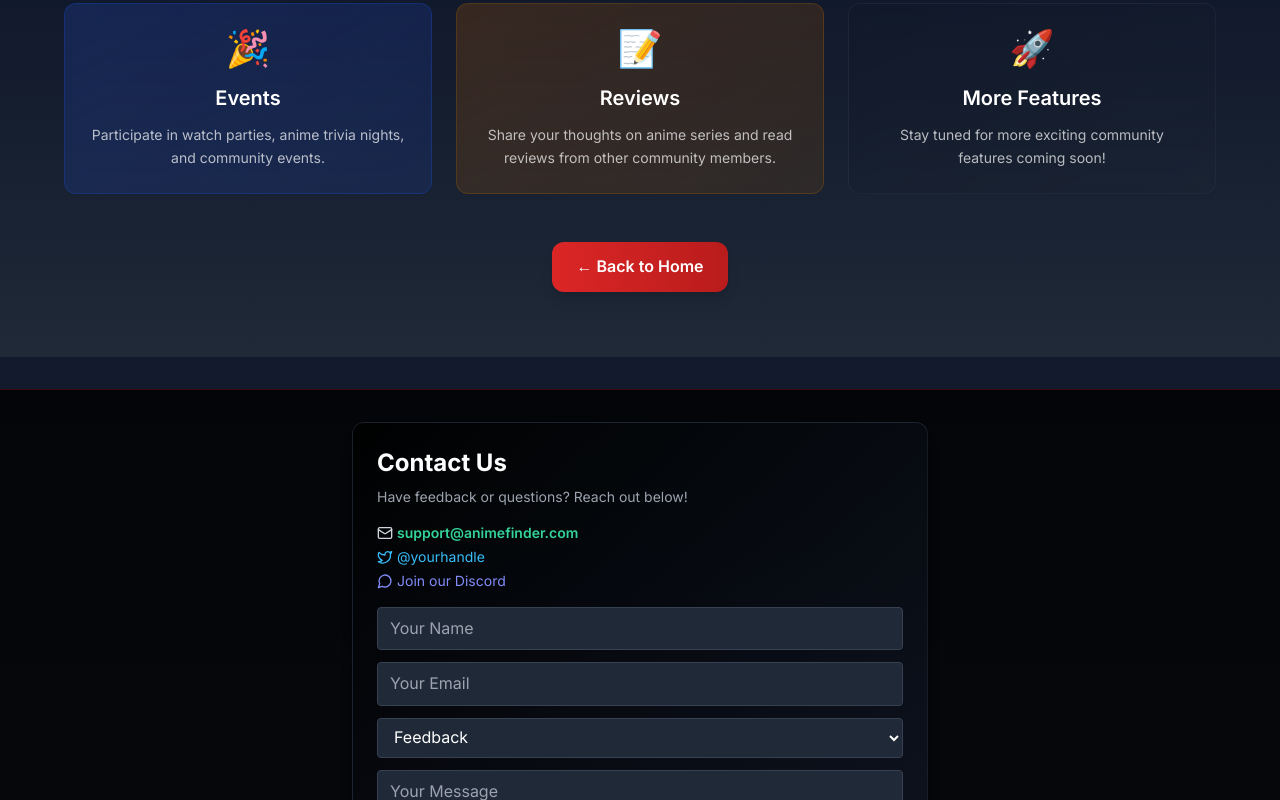
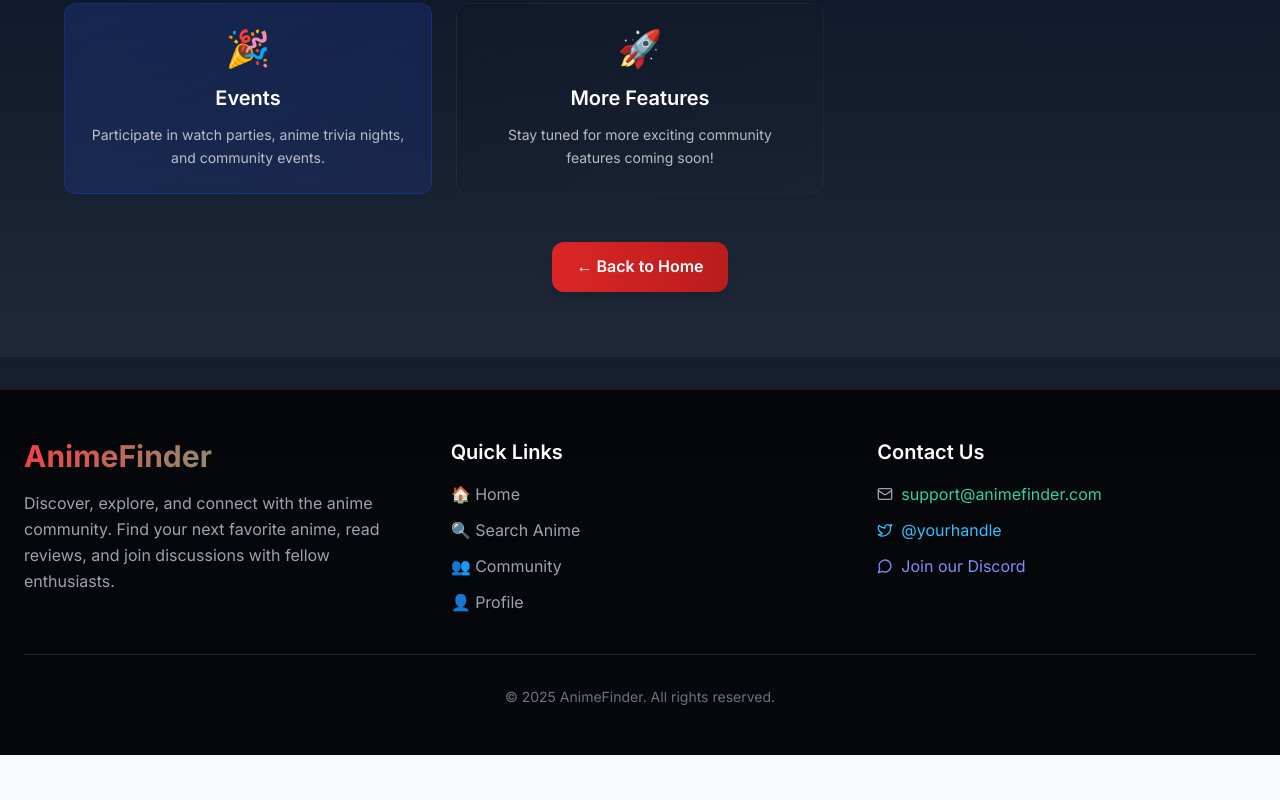
Before and after one commit to pradyumn980/anime, a React (Vite) app: page /community in a window 1280 px wide. Shown: the part 520-1320 px from the top of the page. After the commit the page ends 1275 px from the top, so only its background shows below. Built offline with nearby package versions, Linux system fonts and the light colour scheme.

Commit message:
some changes

```diff
--- a/src/App.tsx
+++ b/src/App.tsx
@@ -7,9 +7,9 @@ import { useAuth } from "./lib/AuthContext";
 import ProtectedRoute from "./ProtectedRoute";
 import { AnimeDetails } from "./AnimeDetails";
 import { Profile } from "./Profile";
-import { useEffect } from "react";
+import { useEffect, useState } from "react";
 import Community from "./Community";
-import Contact from "./components/Contact";
+import Footer from "./components/Footer";
 import ResetPassword from "./ResetPassword";
 import { useNavigationType } from "react-router-dom";
 
@@ -19,17 +19,42 @@ export function App() {
   const navigate = useNavigate();
   const navigationType = useNavigationType();
 
+  const [isScrolled, setIsScrolled] = useState(false);
+
+  useEffect(() => {
+    const handleScroll = () => {
+      setIsScrolled(window.scrollY > 100);
+    };
+    window.addEventListener("scroll", handleScroll);
+    return () => window.removeEventListener("scroll", handleScroll);
+  }, []);
+
   const hideHeader = location.pathname === "/login" || location.pathname === "/signup" || location.pathname === "/reset";
   const avatar = user?.avatar;
+
+  // Determine if back button should be shown
+  const hideBackButton = ["/", "/login", "/signup", "/reset"].includes(location.pathname);
 
   return (
     <div className="flex flex-col w-full min-h-screen bg-gradient-to-b from-black via-[#0f172a] to-[#1f2937]">
       {/* Header */}
       {!hideHeader && (
         <header className="backdrop-blur-md bg-black/60 border-b border-red-700/30 shadow-2xl p-4 flex justify-between items-center sticky top-0 z-50">
-          <h1 className="text-2xl font-bold bg-gradient-to-r from-red-500 to-emerald-400 bg-clip-text text-transparent drop-shadow-lg">
-            AnimeFinder
-          </h1>
+          <div className="flex items-center gap-4">
+            {/* Back arrow button on all pages except home/login/signup/reset */}
+            {!hideBackButton && (
+              <button
+                onClick={() => navigate(-1)}
+                className="group flex items-center justify-center w-10 h-10 bg-white border-2 border-red-600 rounded-full shadow-lg hover:bg-red-600 transition-all duration-200 focus:outline-none"
+                aria-label="Back"
+              >
+                <span className="text-red-600 text-2xl font-bold transition-colors duration-200 group-hover:text-white">←</span>
+              </button>
+            )}
+            <h1 className="text-2xl font-bold bg-gradient-to-r from-red-500 to-emerald-400 bg-clip-text text-transparent drop-shadow-lg ml-0">
+              AnimeFinder
+            </h1>
+          </div>
 
           <nav className="space-x-6 flex items-center">
             <Link
@@ -91,12 +116,7 @@ export function App() {
           <Route path="/reset" element={<ResetPassword />} />
         </Routes>
       </main>
-      {!hideHeader && (
-        <footer className="bg-black/80 border-t border-red-700/30 py-8 mt-8">
-          <Contact />
-          <div className="text-center text-gray-500 text-xs mt-4">&copy; {new Date().getFullYear()} AnimeFinder. All rights reserved.</div>
-        </footer>
-      )}
+      {!hideHeader && <Footer />}
     </div>
   );
 }
--- a/src/Community.tsx
+++ b/src/Community.tsx
@@ -61,16 +61,7 @@ export default function Community() {
             </div>
           </div>
 
-          {/* Reviews Card */}
-          <div className="bg-gradient-to-br from-yellow-900/40 to-yellow-800/20 backdrop-blur-sm border border-yellow-700/30 rounded-xl p-6 hover:scale-105 transition-all duration-300 hover:border-yellow-500/50">
-            <div className="text-center">
-              <div className="text-4xl mb-4">📝</div>
-              <h3 className="text-xl font-semibold text-white mb-3">Reviews</h3>
-              <p className="text-white/70 text-sm leading-relaxed">
-                Share your thoughts on anime series and read reviews from other community members.
-              </p>
-            </div>
-          </div>
+
 
           {/* Coming Soon Card */}
           <div className="bg-gradient-to-br from-gray-900/40 to-gray-800/20 backdrop-blur-sm border border-gray-700/30 rounded-xl p-6 hover:scale-105 transition-all duration-300 hover:border-gray-500/50">
--- /dev/null
+++ b/src/components/Footer.tsx
@@ -0,0 +1,88 @@
+import React from "react";
+import { Link } from "react-router-dom";
+import { Mail, Twitter, MessageCircle } from 'lucide-react';
+
+const Footer: React.FC = () => {
+  return (
+    <footer className="bg-black/80 border-t border-red-700/30 py-12 mt-8">
+      <div className="max-w-7xl mx-auto px-6">
+        <div className="grid grid-cols-1 md:grid-cols-3 gap-12">
+          {/* Website Name and Description */}
+          <div className="space-y-4">
+            <h3 className="text-3xl font-bold bg-gradient-to-r from-red-500 to-emerald-400 bg-clip-text text-transparent">
+              AnimeFinder
+            </h3>
+            <p className="text-gray-400 text-base leading-relaxed">
+              Discover, explore, and connect with the anime community. Find your next favorite anime,
+              read reviews, and join discussions with fellow enthusiasts.
+            </p>
+          </div>
+
+          {/* Navigation Links */}
+          <div className="space-y-4">
+            <h4 className="text-white font-semibold text-xl">Quick Links</h4>
+            <div className="space-y-3">
+              <Link
+                to="/"
+                className="block text-gray-400 hover:text-white transition-colors duration-200 text-base"
+              >
+                🏠 Home
+              </Link>
+              <Link
+                to="/search"
+                className="block text-gray-400 hover:text-white transition-colors duration-200 text-base"
+              >
+                🔍 Search Anime
+              </Link>
+              <Link
+                to="/community"
+                className="block text-gray-400 hover:text-white transition-colors duration-200 text-base"
+              >
+                👥 Community
+              </Link>
+              <Link
+                to="/profile"
+                className="block text-gray-400 hover:text-white transition-colors duration-200 text-base"
+              >
+                👤 Profile
+              </Link>
+            </div>
+          </div>
+
+          {/* Contact Information */}
+          <div className="space-y-4">
+            <h4 className="text-white font-semibold text-xl">Contact Us</h4>
+            <div className="space-y-3 text-base">
+              <div className="flex items-center gap-2 text-gray-400">
+                <Mail className="w-4 h-4" />
+                <a href="mailto:support@animefinder.com" className="text-emerald-400 hover:underline">
+                  support@animefinder.com
+                </a>
+              </div>
+              <div className="flex items-center gap-2 text-gray-400">
+                <Twitter className="w-4 h-4 text-sky-400" />
+                <a href="https://twitter.com/yourhandle" target="_blank" rel="noopener noreferrer" className="text-sky-400 hover:underline">
+                  @yourhandle
+                </a>
+              </div>
+              <div className="flex items-center gap-2 text-gray-400">
+                <MessageCircle className="w-4 h-4 text-indigo-400" />
+                <a href="https://discord.gg/yourdiscord" target="_blank" rel="noopener noreferrer" className="text-indigo-400 hover:underline">
+                  Join our Discord
+                </a>
+              </div>
+            </div>
+          </div>
+        </div>
+
+        <div className="border-t border-gray-700/50 mt-10 pt-8">
+          <div className="text-center text-gray-500 text-sm">
+            &copy; {new Date().getFullYear()} AnimeFinder. All rights reserved.
+          </div>
+        </div>
+      </div>
+    </footer>
+  );
+};
+
+export default Footer;
--- a/src/lib/AuthContext.tsx
+++ b/src/lib/AuthContext.tsx
@@ -72,6 +72,9 @@ export const AuthProvider: React.FC<{ children: React.ReactNode }> = ({ children
     localStorage.removeItem("token");
     delete axios.defaults.headers.common["Authorization"];
     setUser(null);
+    // Clear anime search data
+    localStorage.removeItem('animeSearchParams');
+    localStorage.removeItem('animeSearchResults');
   };
 
 
```
Also changed, not shown: src/AnimeDetails.tsx (+89 -52 lines).
